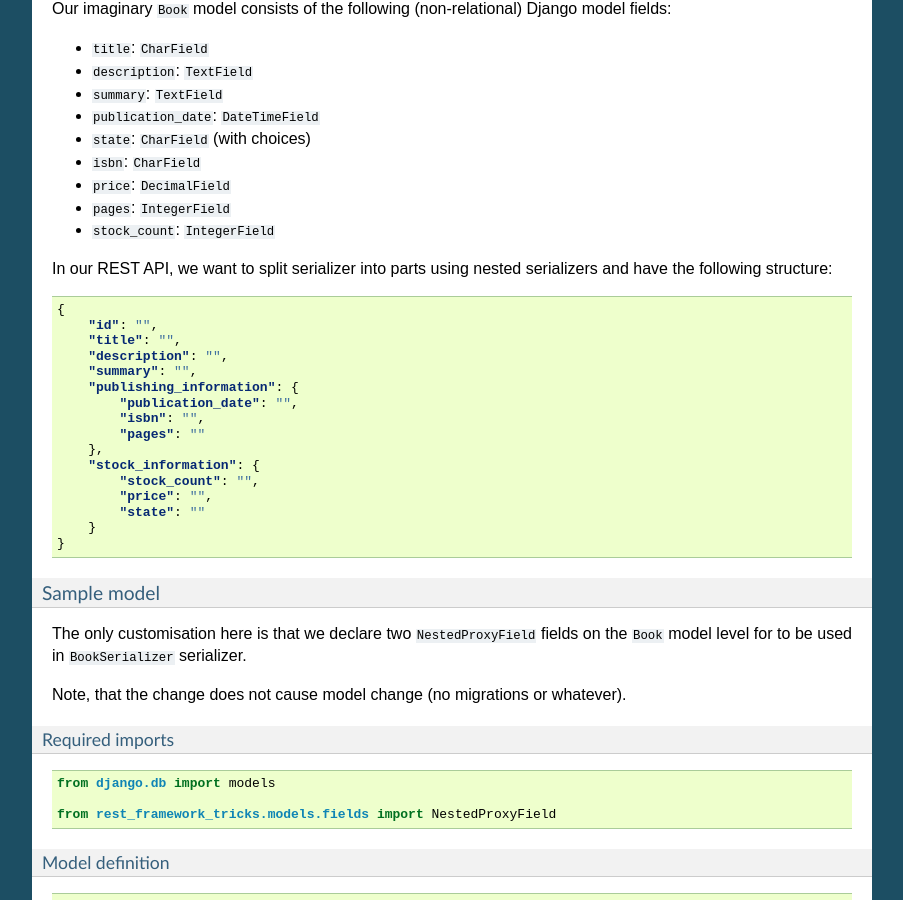
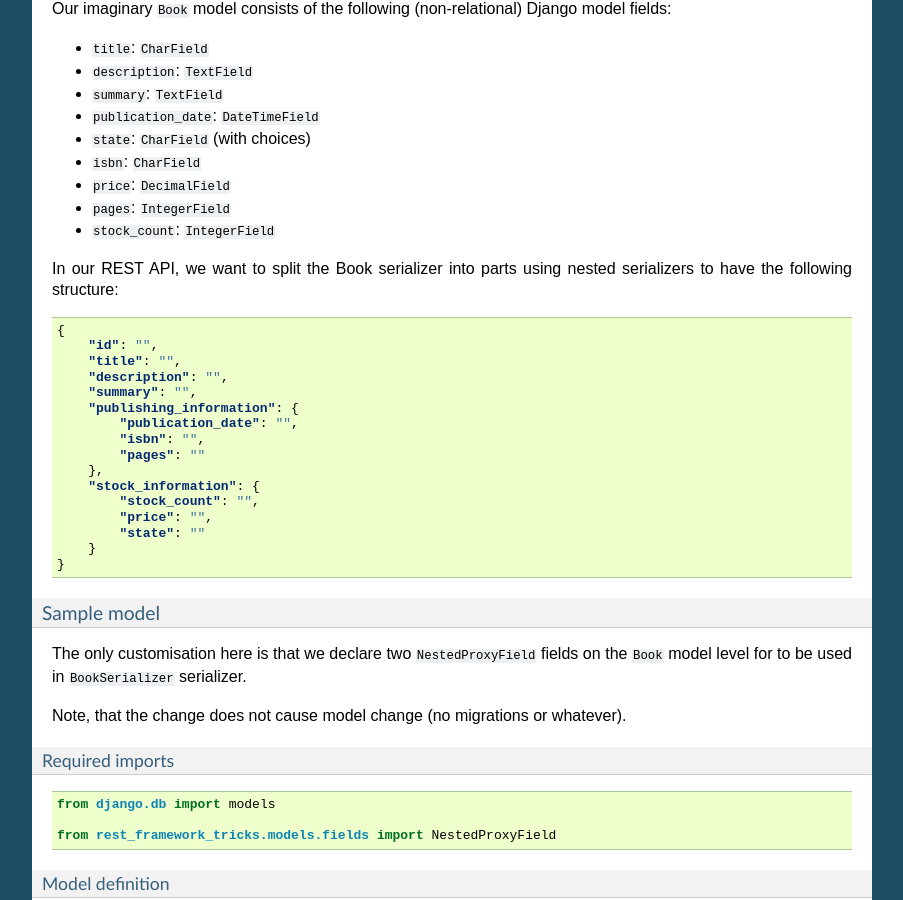
Before and after one commit to barseghyanartur/django-rest-framework-tricks, a Sphinx documentation site: the page built from docs/index.rst, in a window 1280 px wide and 900 px high, scrolled down 1020 px. Shown: the whole window, without its empty margins (198-1101 px from the left). Built offline with Sphinx 7.4.7, drawn with Linux system fonts in a browser that asks for light colours; pages that are not in the unit, such as notebooks, are missing from menus; the version number could not be read and is left out.

Commit message:
docs updated

```diff
--- a/README.rst
+++ b/README.rst
@@ -71,8 +71,8 @@ model fields:
 - ``pages``: ``IntegerField``
 - ``stock_count``: ``IntegerField``
 
-In our REST API, we want to split serializer into parts using nested
-serializers and have the following structure:
+In our REST API, we want to split the Book serializer into parts using nested
+serializers to have the following structure:
 
 .. code-block:: json
 
--- a/docs/index.rst
+++ b/docs/index.rst
@@ -71,8 +71,8 @@ model fields:
 - ``pages``: ``IntegerField``
 - ``stock_count``: ``IntegerField``
 
-In our REST API, we want to split serializer into parts using nested
-serializers and have the following structure:
+In our REST API, we want to split the Book serializer into parts using nested
+serializers to have the following structure:
 
 .. code-block:: json
 
```
